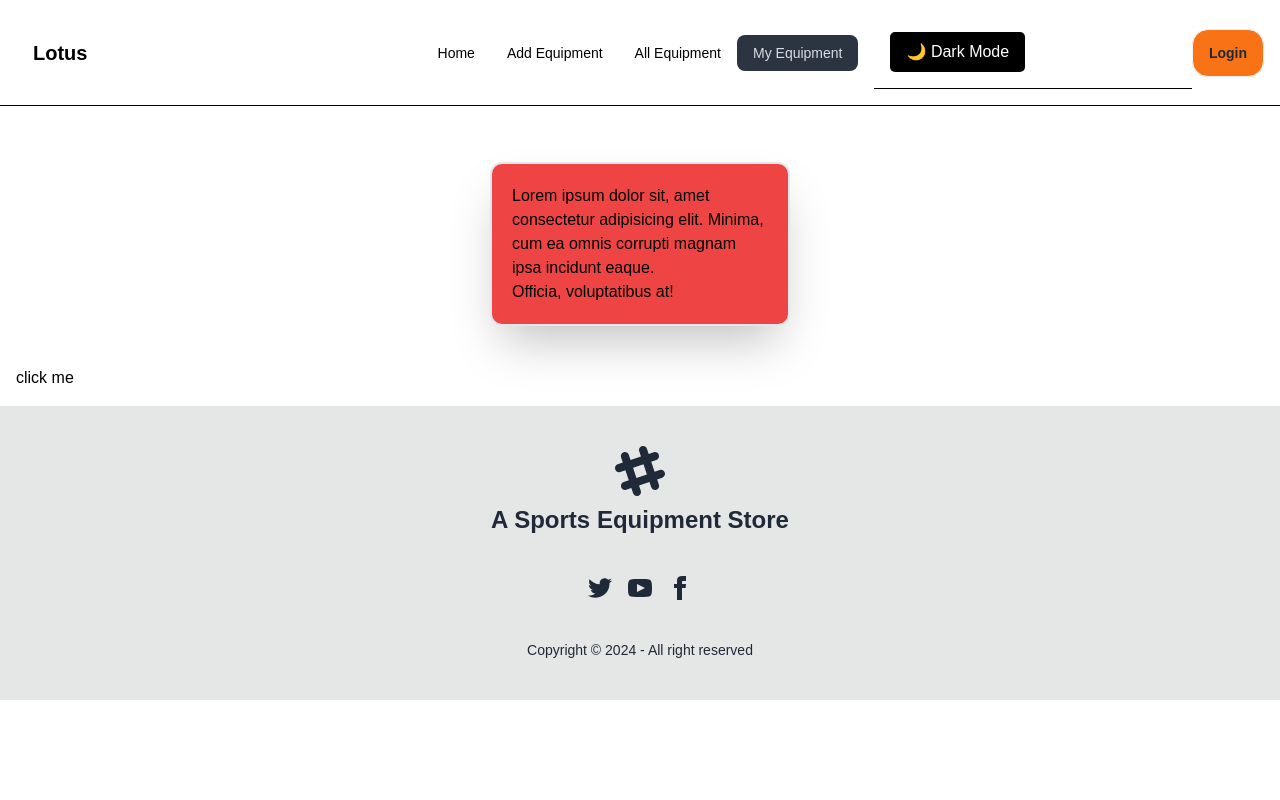
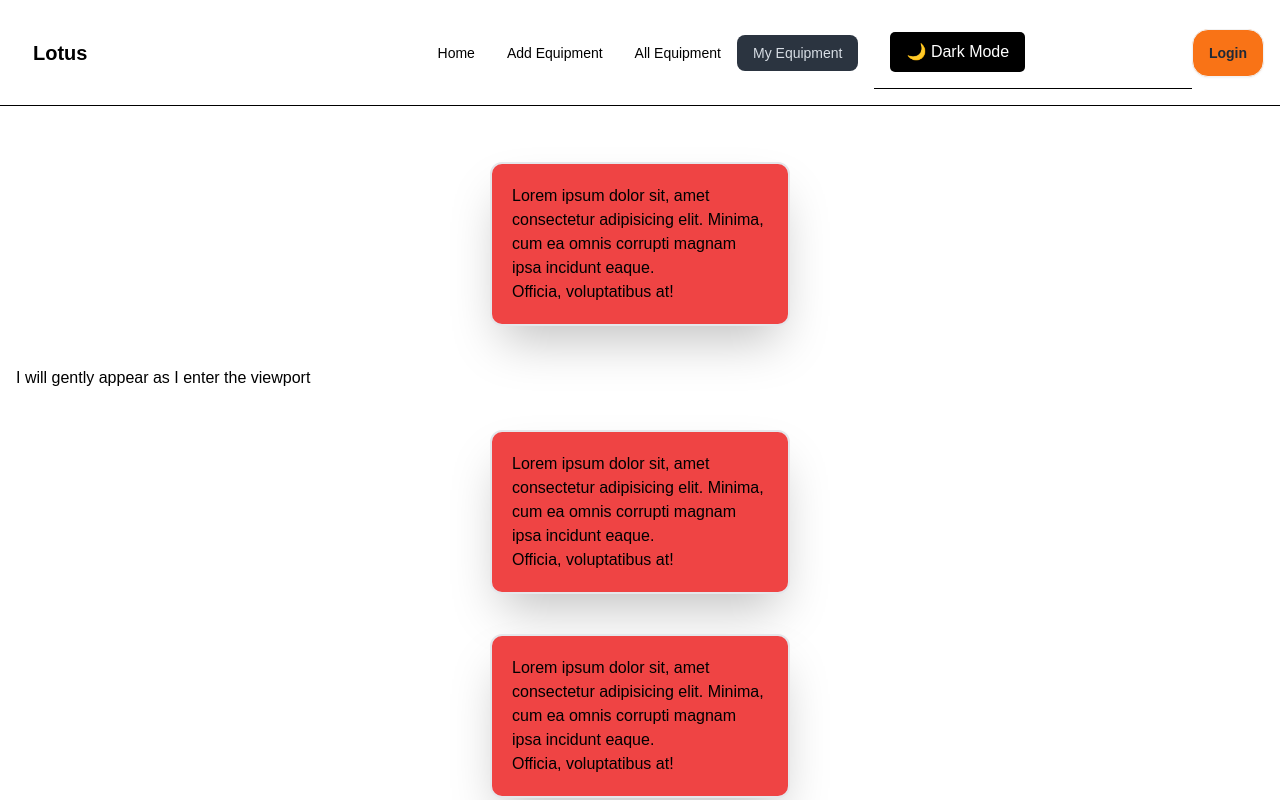
Before and after one commit to mosiur73/a10-client-side-sport-store, a React (Vite) app: page /myequipment in a window 1280 px wide. Shown: the top 800 px of the page. Built offline with nearby package versions, Linux system fonts and the light colour scheme; no server answers.

Commit message:
react awsome reveal added

```diff
--- a/package.json
+++ b/package.json
@@ -14,6 +14,7 @@
     "localforage": "^1.10.0",
     "match-sorter": "^8.0.0",
     "react": "^18.3.1",
+    "react-awesome-reveal": "^4.2.14",
     "react-dom": "^18.3.1",
     "react-icons": "^5.4.0",
     "react-router-dom": "^7.0.2",
--- a/src/component/AddEquipment/AddEquipment.jsx
+++ b/src/component/AddEquipment/AddEquipment.jsx
@@ -1,6 +1,7 @@
 import React, { useContext } from 'react';
 import { AuthContext } from '../Provider/AuthProvider';
 import Swal from 'sweetalert2'
+import { Zoom } from 'react-awesome-reveal';
 
 const AddEquipment = () => {
     const {user}=useContext(AuthContext)
@@ -46,7 +47,8 @@ const AddEquipment = () => {
                 <h1 className="text-5xl font-bold">Add Equipment</h1>
 
             </div>
-            <div className="card bg-base-100 w-full shrink-0 shadow-2xl">
+           <Zoom>
+           <div className="card bg-base-100 w-full shrink-0 shadow-2xl">
                 <form onSubmit={handleAddEquipment} className="card-body">
                     {/* form first row */}
                     <div className='flex flex-col lg:flex-row gap-3'>
@@ -121,6 +123,7 @@ const AddEquipment = () => {
                     </div>
                 </form>
             </div>
+           </Zoom>
         </div>
         </div>
     );
--- a/src/component/AllEquipment/AllEquipment.jsx
+++ b/src/component/AllEquipment/AllEquipment.jsx
@@ -79,7 +79,8 @@ const AllEquipment = () => {
     <tbody>
       {/* row 1 */}
       {
-        sports.map((sport,index) => <tr key={sport._id}>
+        sports.map((sport,index) =>
+         <tr key={sport._id}>
             <th>{index + 1}</th>
             <td>{sport.name}</td>
             <td>{sport.categoryName}</td>
--- a/src/component/MyEquipment/MyEquipment.jsx
+++ b/src/component/MyEquipment/MyEquipment.jsx
@@ -1,4 +1,5 @@
 import React from 'react';
+import { Fade, Flip, Zoom } from 'react-awesome-reveal';
 import { Tooltip } from 'react-tooltip';
 
 const MyEquipment = () => {
@@ -11,6 +12,23 @@ const MyEquipment = () => {
              cum ea omnis corrupti magnam ipsa incidunt eaque. <br />
               Officia, voluptatibus at!
            </div>
+           <Fade Right>
+             <p>I will gently appear as I enter the viewport</p>
+            </Fade>
+            <Zoom>
+            <div className='bg-red-500 dark:bg-gray-700 border-2 p-5 shadow-2xl rounded-xl  w-[300px] mx-auto my-10'>
+            Lorem ipsum dolor sit, amet consectetur adipisicing elit. Minima,<br />
+             cum ea omnis corrupti magnam ipsa incidunt eaque. <br />
+              Officia, voluptatibus at!
+           </div>
+            </Zoom>
+            <Flip>
+            <div className='bg-red-500 dark:bg-gray-700 border-2 p-5 shadow-2xl rounded-xl  w-[300px] mx-auto my-10'>
+            Lorem ipsum dolor sit, amet consectetur adipisicing elit. Minima,<br />
+             cum ea omnis corrupti magnam ipsa incidunt eaque. <br />
+              Officia, voluptatibus at!
+           </div>
+            </Flip>
         </div>
         <a data-tooltip-id="my-tooltip" data-tooltip-content="Hello world!">
         click me
```
Also changed, not shown: 1 other file (tests, documents, lock files or other folders).
